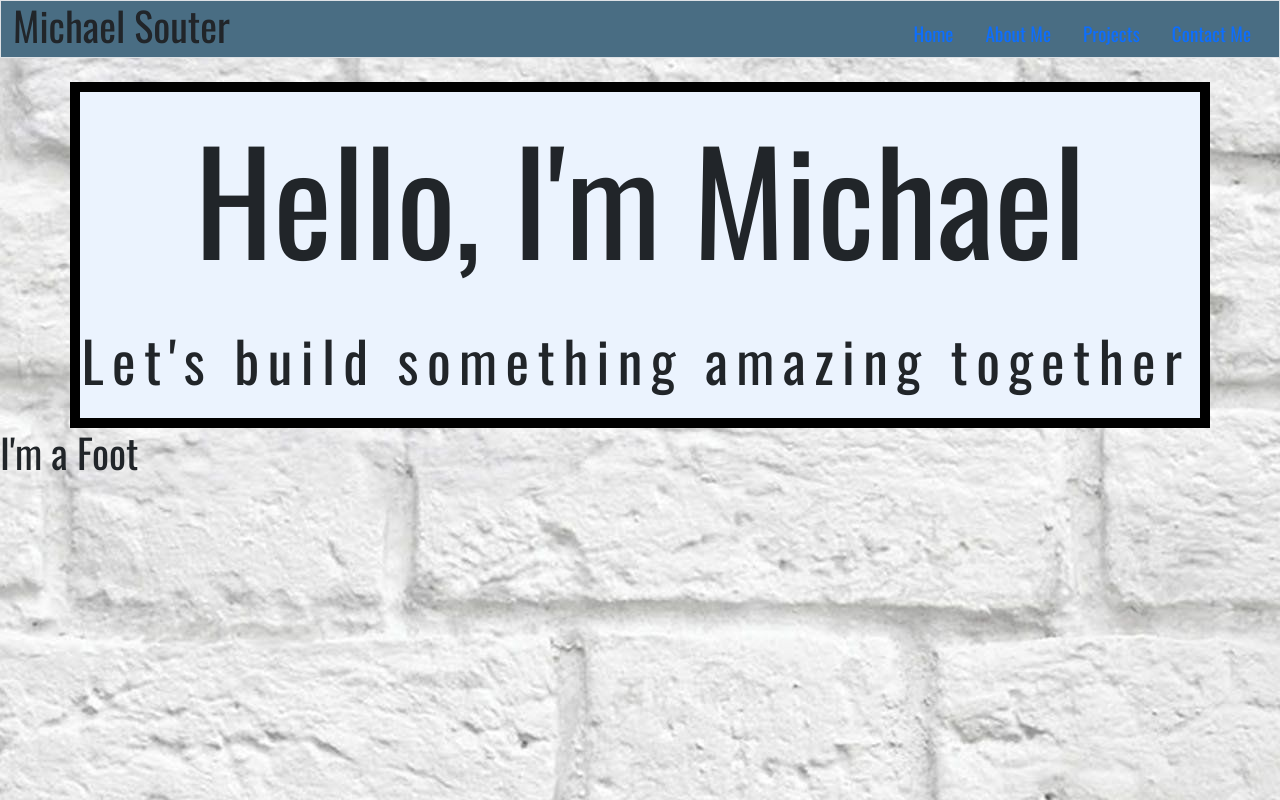
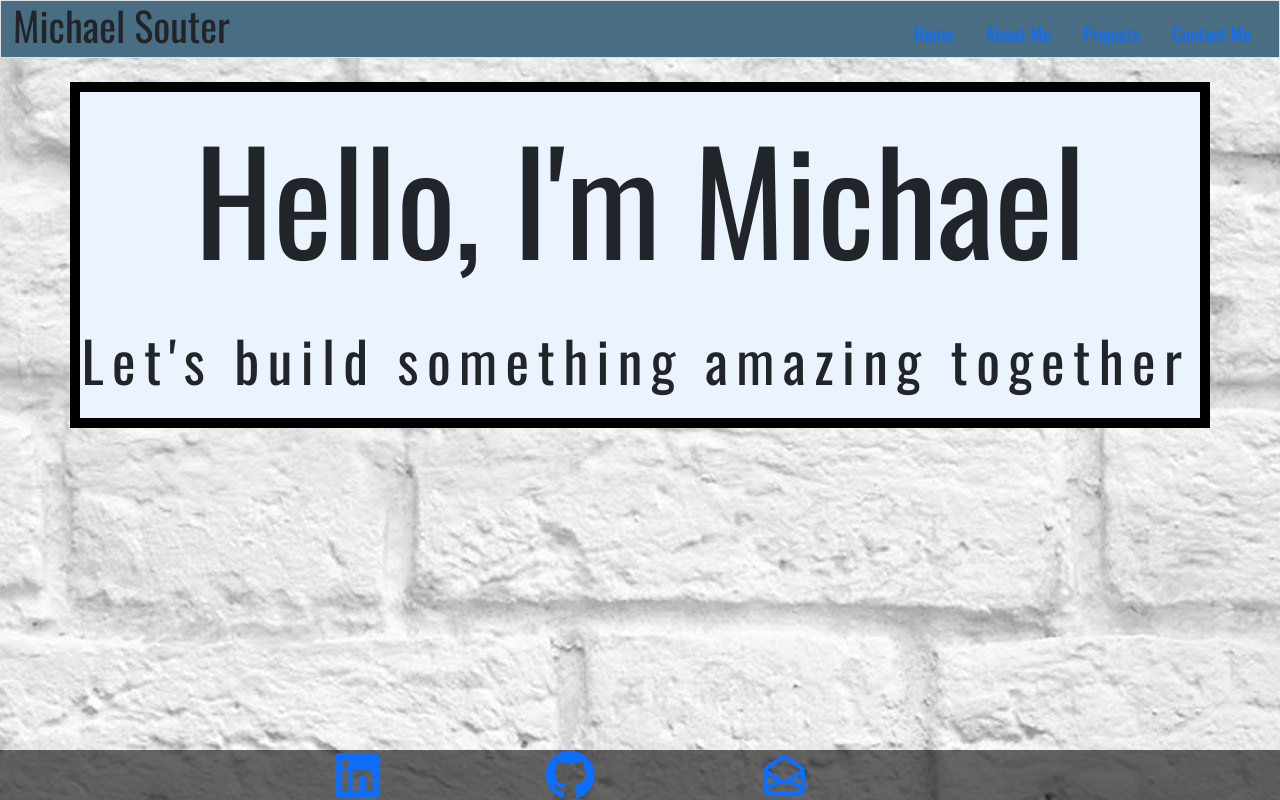
Before and after one commit to lelandcypress/react_portfolio, a React (Create React App) app: page / in a window 1280 px wide. Built offline with nearby package versions, Linux system fonts and the light colour scheme; a web font is replaced by a local one.

Commit message:
footer complete

```diff
--- a/src/components/Footer.js
+++ b/src/components/Footer.js
@@ -1,6 +1,42 @@
 import React from "react";
+import "./styles/Footer.css";
+import { FaLinkedin } from "react-icons/fa";
+import { FaGithub } from "react-icons/fa";
+import { HiOutlineMailOpen } from "react-icons/hi";
 
 function Footer() {
-  return <h1>I'm a Foot</h1>;
+  return (
+    <div className="container-fluid footer">
+      <div className="row d-flex justify-content-center">
+        <div className="col-6">
+          <div className="row">
+            <a
+              href="https://www.linkedin.com/in/michael-souter-3a61953b/"
+              target="_blank"
+              className="col-4"
+            >
+              <FaLinkedin size={50} />
+            </a>
+
+            <a
+              href="https://github.com/lelandcypress"
+              target="_blank"
+              className="col-4"
+            >
+              <FaGithub size={50} />
+            </a>
+
+            <a
+              href="mailto: souterm1@gmail.com"
+              target="_blank"
+              className="col-4"
+            >
+              <HiOutlineMailOpen size={50} />
+            </a>
+          </div>
+        </div>
+      </div>
+    </div>
+  );
 }
 export default Footer;
--- a/src/components/pages/About.js
+++ b/src/components/pages/About.js
@@ -1,6 +1,7 @@
 import React from "react";
 import picture from "./srcPics/profile.PNG";
 import "../styles/About.css";
+import "./pdf/Michael_Souter_ Full_Stack_Resume.pdf";
 import { FaHtml5 } from "react-icons/fa";
 import { FaCss3 } from "react-icons/fa";
 import { FaBootstrap } from "react-icons/fa";
@@ -65,6 +66,13 @@ function About() {
             React <GrReactjs />
           </li>
         </ul>
+        <a
+          target="_blank"
+          href="./pdf/Michael_Souter_ Full_Stack_Resume.pdf"
+          download
+        >
+          <p>Resume</p>
+        </a>
       </div>
     </div>
   );
--- /dev/null
+++ b/src/components/styles/Footer.css
@@ -0,0 +1,12 @@
+.footer {
+  background-color: rgba(0, 0, 0, 0.596);
+  color: white;
+  position: fixed;
+  bottom: 0%;
+}
+
+.icons {
+  justify-content: center;
+  align-items: center;
+  border: black 2px solid;
+}
```
Also changed, not shown: 1 other file (tests, documents, lock files or other folders).
